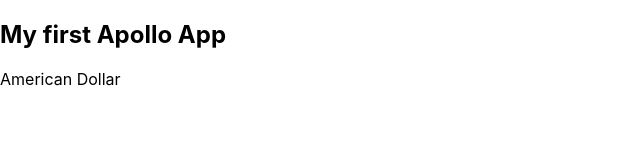
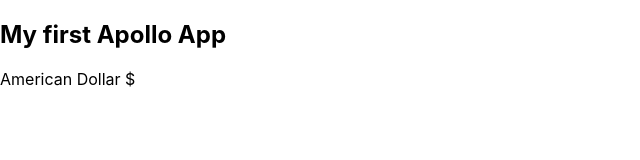
Before and after one commit to maurom88/apollo-cache-test, a React (Create React App) app: page / in a window 1280 px wide. Shown: the top 160 px of the page, without its empty margins (0-640 px from the left). Built offline with nearby package versions, Linux system fonts and the light colour scheme.

Commit message:
Add local field for symbol

```diff
--- a/src/App.js
+++ b/src/App.js
@@ -42,6 +42,11 @@
           read() {
             return currencies[0].name;
           }
+        },
+        symbol: {
+          read() {
+            return currencies[0].symbol
+          }
         }
       }
     }
@@ -58,6 +63,7 @@
   query GetCurrency($currencyCode: String!) {
     currencies(currencyCode: $currencyCode) @client
     name @client
+    symbol @client
   }
 `;
 
@@ -72,7 +78,7 @@
   if (error) return <p>Error: {error.message}</p>;
 
   console.log(data.currencies);
-  return <div>{data.name}</div>;
+  return <div>{data.name} {data.symbol}</div>;
 }
 
 function App() {
```
